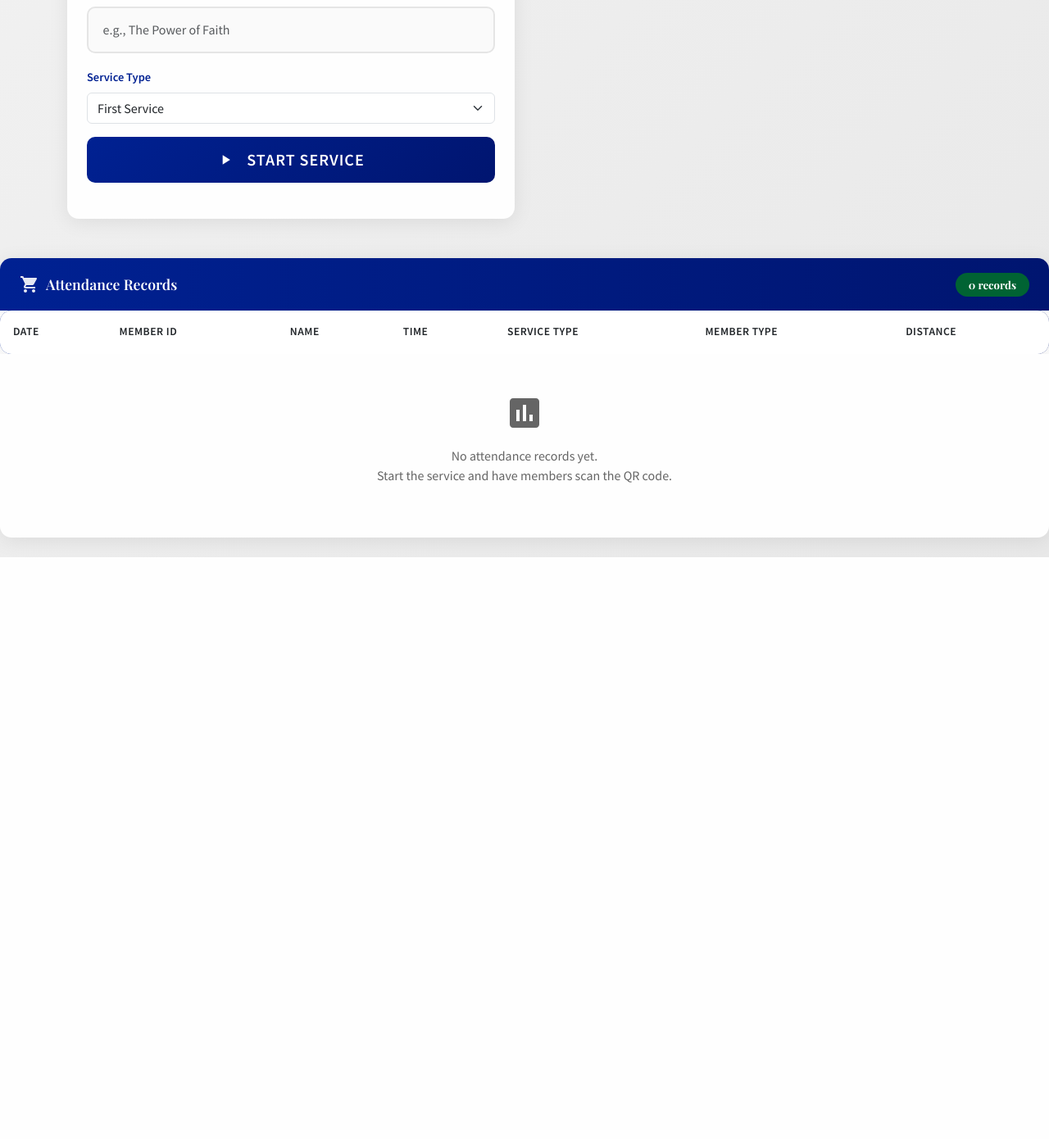
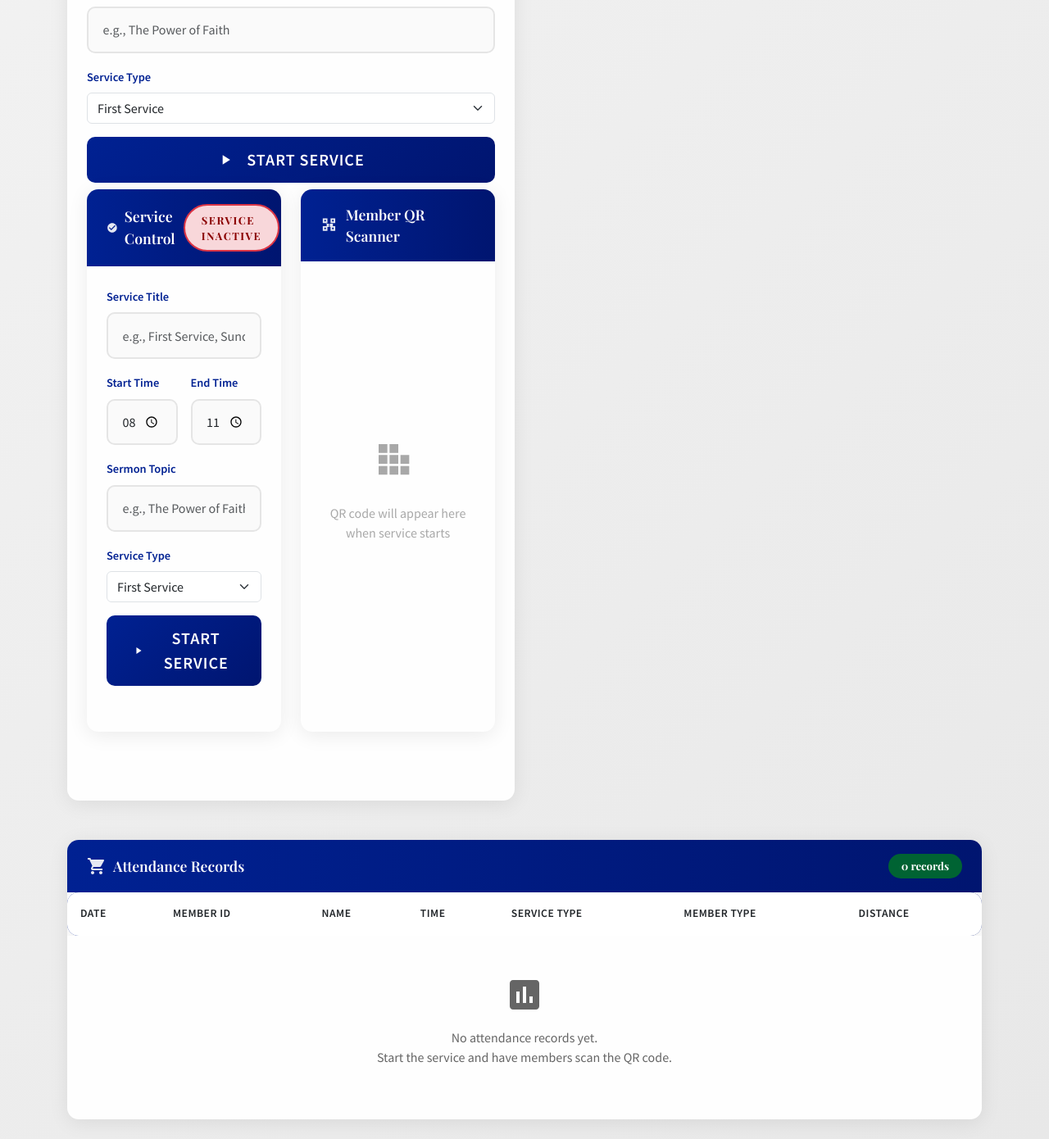
Before and after one commit to Phine-johnson/attendance, a Flask app: page /bible in a window 1280 px wide. Shown: the part 1120-2510 px from the top of the page at 82% size. Before the commit the page ends 1800 px from the top, so only its background shows below. Run offline with Flask 3, Linux system fonts and the light colour scheme; the visitor is signed in with stand-in values (Sample User, id 1); lists and menus that the app fills with data are empty; some libraries are stand-ins or nearby versions.

Commit message:
refactor: place QR code beside service control, keep form visible; fix UI persistence
- Restore two-column layout: Service Control (left) and QR Scanner (right) side-by-side
- Service form stays visible after starting service; active service details shown in separate info panel
- QR code appears in right column when service is active
- Stop and Scan buttons moved to QR card
- Fix expiration handling to reset UI correctly

```diff
--- a/templates/dashboard.html
+++ b/templates/dashboard.html
@@ -234,32 +234,115 @@
                                </button>
                            </div>
 
-                           <!-- Service Status with QR Code -->
-                           <div id="serviceStatusDisplay" style="display: none;">
-                               <div class="mb-4">
+          <!-- Service Control & QR Code Row -->
+          <div class="row mb-4">
+              <!-- Service Control Card (Left) -->
+              <div class="col-lg-6 mb-4">
+                  <div class="card card-custom h-100">
+                      <div class="card-header d-flex align-items-center justify-content-between">
+                          <div class="d-flex align-items-center">
+                              <svg width="24" height="24" class="me-2" fill="currentColor" viewBox="0 0 24 24">
+                                  <path d="M12 2C6.48 2 2 6.48 2 12s4.48 10 10 10 10-4.48 10-10S17.52 2 12 2zm-2 15l-5-5 1.41-1.41L10 14.17l7.59-7.59L19 8l-9 9z"/>
+                              </svg>
+                              Service Control
+                          </div>
                           <span id="serviceStatus" class="status-indicator status-inactive">Service Inactive</span>
                       </div>
-
-                               <!-- QR Code integrated in service control -->
-                               <div class="qr-code-container mb-4" id="qrContainer" style="display: none;">
-                                   <img id="qrCodeImg" src="" alt="QR Code" class="img-fluid rounded" style="max-height: 200px;">
-                                   <div class="mt-2">
-                                       <small class="text-muted fw-bold">Scan for Attendance</small>
+                      <div class="card-body">
+                          <!-- Service Input Form -->
+                          <div id="serviceForm">
+                              <div class="mb-3">
+                                  <label class="form-label fw-bold text-pcg-blue">Service Title</label>
+                                  <input type="text" class="form-control form-control-custom" id="serviceTitle" placeholder="e.g., First Service, Sunday Worship">
+                              </div>
+                              <div class="row g-3 mb-3">
+                                  <div class="col-md-6">
+                                      <label class="form-label fw-bold text-pcg-blue">Start Time</label>
+                                      <input type="time" class="form-control form-control-custom" id="startTime" value="08:00">
+                                  </div>
+                                  <div class="col-md-6">
+                                      <label class="form-label fw-bold text-pcg-blue">End Time</label>
+                                      <input type="time" class="form-control form-control-custom" id="endTime" value="11:30">
                                   </div>
                               </div>
+                              <div class="mb-3">
+                                  <label class="form-label fw-bold text-pcg-blue">Sermon Topic</label>
+                                  <input type="text" class="form-control form-control-custom" id="sermonTopic" placeholder="e.g., The Power of Faith">
+                              </div>
+                              <div class="mb-3">
+                                  <label class="form-label fw-bold text-pcg-blue">Service Type</label>
+                                  <select class="form-select" id="serviceType">
+                                      <option value="First Service">First Service</option>
+                                      <option value="Second Service">Second Service</option>
+                                      <option value="Joint Service">Joint Service</option>
+                                  </select>
+                              </div>
+                              <button id="startServiceBtn" class="btn btn-custom-primary btn-lg w-100 mb-2">
+                                  <svg width="20" height="20" class="me-2" fill="currentColor" viewBox="0 0 24 24">
+                                      <path d="M8 5v14l11-7z"/>
+                                  </svg>
+                                  Start Service
+                              </button>
+                          </div>
 
-                               <button id="stopServiceBtn" class="btn btn-outline-secondary btn-lg w-100 mb-2">
+                          <!-- Current Service Info (shown when active) -->
+                          <div id="activeServiceDisplay" style="display: none;" class="mb-3 p-3 bg-light rounded">
+                              <h6 class="text-pcg-green mb-2">Current Service</h6>
+                              <p class="mb-1"><strong>Title:</strong> <span id="activeServiceTitle"></span></p>
+                              <p class="mb-1"><strong>Time:</strong> <span id="activeServiceTime"></span></p>
+                              <p class="mb-0"><strong>Type:</strong> <span id="activeServiceType"></span></p>
+                          </div>
+
+                          <button id="stopServiceBtn" class="btn btn-outline-secondary btn-lg w-100 mb-2" style="display: none;">
                               <svg width="20" height="20" class="me-2" fill="currentColor" viewBox="0 0 24 24">
                                   <path d="M6 19h4V5H6v14zm8-4v2h2c0-3.31-2.69-6-6-6s-6 2.69-6 6h2v2c2.76 0 5 2.24 5 5s-2.24 5-5 5-5-2.24-5-5z"/>
                               </svg>
                               Stop Service
                           </button>
-                               <button id="scanMemberBtn" class="btn btn-outline-secondary btn-lg w-100">
+                      </div>
+                  </div>
+              </div>
+
+              <!-- QR Code Card (Right) -->
+              <div class="col-lg-6 mb-4">
+                  <div class="card card-custom h-100">
+                      <div class="card-header d-flex align-items-center">
+                          <svg width="24" height="24" class="me-2" fill="currentColor" viewBox="0 0 24 24">
+                              <path d="M3 3h6v6H3V3zm2 2v2h2V5H5zm8-2h6v6h-6V3zm2 2v2h2V5h-2zM3 13h6v6H3v-6zm2 2v2h2v-2H5zm8-2h6v6h-6v-6zm2 2v2h2v-2h-2zm-8-5h4v4H8V8zm5 0h4v4h-4V8z"/>
+                          </svg>
+                          Member QR Scanner
+                      </div>
+                       <div class="card-body text-center d-flex flex-column justify-content-center align-items-center">
+                           <div class="qr-code-container" id="qrContainer" style="display: none;">
+                               <img id="qrCodeImg" src="" alt="QR Code" class="img-fluid rounded" style="max-height: 250px;">
+                               <div class="mt-2">
+                                   <small class="text-muted fw-bold">Scan for Attendance</small>
+                               </div>
+                           </div>
+                           <div id="qrPlaceholder" class="text-muted" style="opacity: 0.5;">
+                               <svg width="64" height="64" class="mb-3" fill="currentColor" viewBox="0 0 24 24">
+                                   <path d="M3 3h4v4H3V3zm5 0h4v4H8V3zM3 8h4v4H3V8zm5 0h4v4H8V8zm5 0h4v4h-4V8zM3 13h4v4H3v-4zm5 0h4v4H8v-4zm5 0h4v4h-4v-4zm-5-5h4v4H8V8zm5 0h4v4h-4V8z"/>
+                               </svg>
+                               <p>QR code will appear here when service starts</p>
+                           </div>
+
+                           <!-- Scanner & Stop Controls (shown when service active) -->
+                           <div id="scannerControls" style="display: none;" class="mt-3 w-100">
+                               <button id="scanMemberBtn" class="btn btn-outline-secondary btn-lg w-100 mb-2">
                                    <svg width="20" height="20" class="me-2" fill="currentColor" viewBox="0 0 24 24">
                                        <path d="M3 3h6v6H3V3zm2 2v2h2V5H5zm8-2h6v6h-6V3zm2 2v2h2V5h-2zM3 13h6v6H3v-6zm2 2v2h2v-2H5zm8-2h6v6h-6v-6zm2 2v2h2v-2h-2zm-8-5h4v4H8V8zm5 0h4v4h-4V8z"/>
                                    </svg>
-                                    Scan Member ID
+                                   Open Scanner
                                </button>
+                               <button id="stopServiceBtn" class="btn btn-outline-danger btn-lg w-100">
+                                   <svg width="20" height="20" class="me-2" fill="currentColor" viewBox="0 0 24 24">
+                                       <path d="M6 19h4V5H6v14zm8-4v2h2c0-3.31-2.69-6-6-6s-6 2.69-6 6h2v2c2.76 0 5 2.24 5 5s-2.24 5-5 5-5-2.24-5-5z"/>
+                                   </svg>
+                                   Stop Service
+                               </button>
+                           </div>
+                       </div>
+                  </div>
               </div>
           </div>
                  </div>
@@ -383,9 +466,19 @@
 
 // DOM Elements
           const startServiceBtn = document.getElementById('startServiceBtn');
+          const stopServiceBtn = document.getElementById('stopServiceBtn');
+          const scanMemberBtn = document.getElementById('scanMemberBtn');
           const serviceStatus = document.getElementById('serviceStatus');
           const qrCodeImg = document.getElementById('qrCodeImg');
           const qrContainer = document.getElementById('qrContainer');
+          const qrPlaceholder = document.getElementById('qrPlaceholder');
+          const scannerControls = document.getElementById('scannerControls');
+          const activeServiceDisplay = document.getElementById('activeServiceDisplay');
+          const activeServiceTitle = document.getElementById('activeServiceTitle');
+          const activeServiceTime = document.getElementById('activeServiceTime');
+          const activeServiceType = document.getElementById('activeServiceType');
+          const attendanceTableBody = document.getElementById('attendanceTableBody');
+          const recordCount = document.getElementById('recordCount');
 
          // Start Service Button Click Handler
         startServiceBtn.addEventListener('click', async () => {
@@ -422,26 +515,23 @@
                      const qrCodeUrl = URL.createObjectURL(blob);
                      qrCodeImg.src = qrCodeUrl;
 
-                    // Update UI state - hide form, show status
-                    document.getElementById('serviceForm').style.display = 'none';
-                    document.getElementById('serviceStatusDisplay').style.display = 'block';
+                     // Update UI: show QR, hide placeholder, show active service info, show scanner controls
+                     qrContainer.style.display = 'block';
+                     qrPlaceholder.style.display = 'none';
+                     activeServiceDisplay.style.display = 'block';
+                     scannerControls.style.display = 'block';
 
-// Update status to active
+                     // Populate active service details
+                     activeServiceTitle.textContent = serviceTitle;
+                     activeServiceTime.textContent = `${startTime} - ${endTime}`;
+                     activeServiceType.textContent = document.getElementById('serviceType').value;
+
+                     // Update status indicator
                      serviceStatus.className = 'status-indicator status-active';
                      serviceStatus.textContent = 'Service Active';
 
-                     // Show session info (element may not exist in all versions)
-                     const sessionInfoEl = document.getElementById('sessionInfo');
-                     if (sessionInfoEl) { sessionInfoEl.style.display = 'block'; }
-                     const sessionTitleEl = document.getElementById('sessionTitle');
-                     if (sessionTitleEl) { sessionTitleEl.textContent = serviceTitle; }
-                     const sessionTimeEl = document.getElementById('sessionTime');
-                     if (sessionTimeEl) { sessionTimeEl.textContent = `${startTime} - ${endTime}`; }
-                     const sessionSermonEl = document.getElementById('sessionSermon');
-                     if (sessionSermonEl) { sessionSermonEl.textContent = sermonTopic; }
-
-// Show QR code
-                     qrContainer.style.display = 'block';
+                     // Hide start button during active service
+                     startServiceBtn.style.display = 'none';
 
                      // Store session data for expiration checking
                      currentSessionId = Date.now().toString(36);
@@ -473,16 +563,16 @@
                 });
 
  if (response.ok) {
-                    // Reset UI
-                    document.getElementById('serviceForm').style.display = 'block';
-                    document.getElementById('serviceStatusDisplay').style.display = 'none';
+                     // Reset UI - hide QR and active service display, show start button
+                     qrContainer.style.display = 'none';
+                     qrPlaceholder.style.display = 'block';
+                     activeServiceDisplay.style.display = 'none';
+                     scannerControls.style.display = 'none';
+                     startServiceBtn.style.display = 'block';
 
+                     // Reset status indicator
                      serviceStatus.className = 'status-indicator status-inactive';
                      serviceStatus.textContent = 'Service Inactive';
-
-                    const sessionInfoHide = document.getElementById('sessionInfo');
-                    if (sessionInfoHide) { sessionInfoHide.style.display = 'none'; }
-                    qrContainer.style.display = 'none';
 
                      // Clear QR code
                      qrCodeImg.src = '';
@@ -500,16 +590,6 @@ if (response.ok) {
 
                      currentSessionId = null;
                      sessionEndTime = null;
-
-                    // Reset start service button
-                    startServiceBtn.disabled = false;
-                    startServiceBtn.className = 'btn btn-custom-primary btn-lg w-100';
-                    startServiceBtn.innerHTML = `
-                        <svg width="20" height="20" class="me-2" fill="currentColor" viewBox="0 0 24 24">
-                            <path d="M8 5v14l11-7z"/>
-                        </svg>
-                        Start Service
-                    `;
                  } else {
                     alert('Failed to stop service');
                 }
@@ -552,28 +632,25 @@ if (response.ok) {
                         serviceStatus.className = 'status-indicator status-inactive';
                         serviceStatus.textContent = 'Session Closed';
 
-                        // Hide QR code
+                        // Hide QR, show placeholder
                         qrContainer.style.display = 'none';
+                        qrPlaceholder.style.display = 'block';
 
-                        // Show expired message in service status
-                        document.getElementById('serviceStatusDisplay').innerHTML = `
-                            <div class="text-center py-4">
-                                <svg width="64" height="64" class="mb-3 text-warning" fill="currentColor" viewBox="0 0 24 24">
-                                    <path d="M3 3h4v4H3V3zm5 0h4v4H8V3zM3 8h4v4H3V8zm5 0h4v4H8V8zm5 0h4v4h-4V8zM3 13h4v4H3v-4zm5 0h4v4H8v-4zm5 0h4v4h-4v-4zm-5-5h4v4H8V8zm5 0h4v4h-4V8z"/>
-                                </svg>
-                                <p class="text-warning fw-bold">Session Expired</p>
-                            </div>
-                        `;
+                        // Hide active service info and scanner controls
+                        activeServiceDisplay.style.display = 'none';
+                        scannerControls.style.display = 'none';
 
-                        // Reset start service button
-                        startServiceBtn.disabled = false;
-                        startServiceBtn.className = 'btn btn-custom-primary btn-lg w-100';
-                        startServiceBtn.innerHTML = `
-                            <svg width="20" height="20" class="me-2" fill="currentColor" viewBox="0 0 24 24">
-                                <path d="M8 5v14l11-7z"/>
-                            </svg>
-                            Start Service
-                        `;
+                        // Show start button
+                        startServiceBtn.style.display = 'block';
+
+                        // Clear QR code
+                        qrCodeImg.src = '';
+
+                        // Stop attendance listener
+                        if (attendanceListener) {
+                            attendanceListener.off();
+                            attendanceListener = null;
+                        }
                     }
                 }
             }, 60000); // Check every minute
```
Lines whose indentation alone changed are shown as unchanged.
